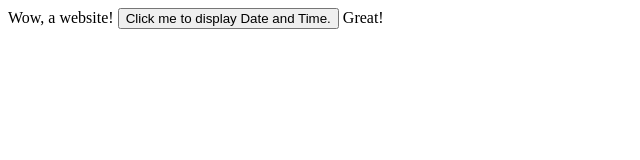
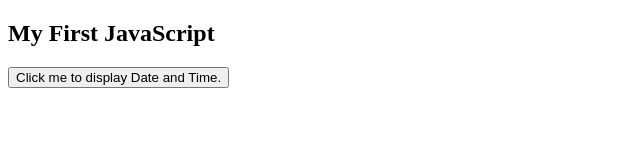
Before and after one commit to semireg/test-repo-cs2019, a plain HTML site: page docs/index.html in a window 1280 px wide. Shown: the whole page, without its empty margins (0-640 px from the left). Drawn offline with Linux system fonts and the light colour scheme.

Commit message:
Update index.html

```diff
--- a/docs/index.html
+++ b/docs/index.html
@@ -1,14 +1,14 @@
+<!DOCTYPE html>
 <html>
-<head><title>Title Here</title>
-</head>
 <body>
-Wow, a website!
 
-  <button type="button"
+<h2>My First JavaScript</h2>
+
+<button type="button"
 onclick="document.getElementById('demo').innerHTML = Date()">
 Click me to display Date and Time.</button>
 
-  Great!
+<p id="demo"></p>
 
 </body>
 </html>
```
